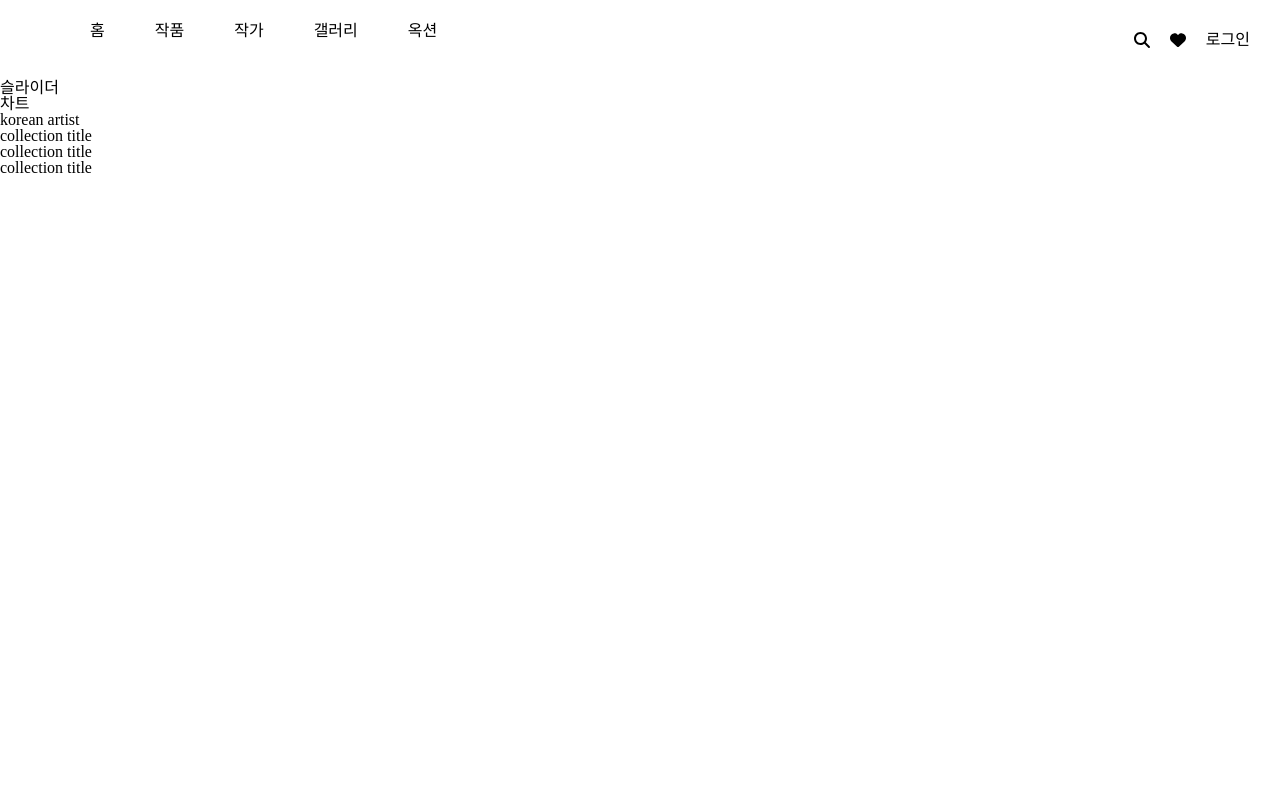
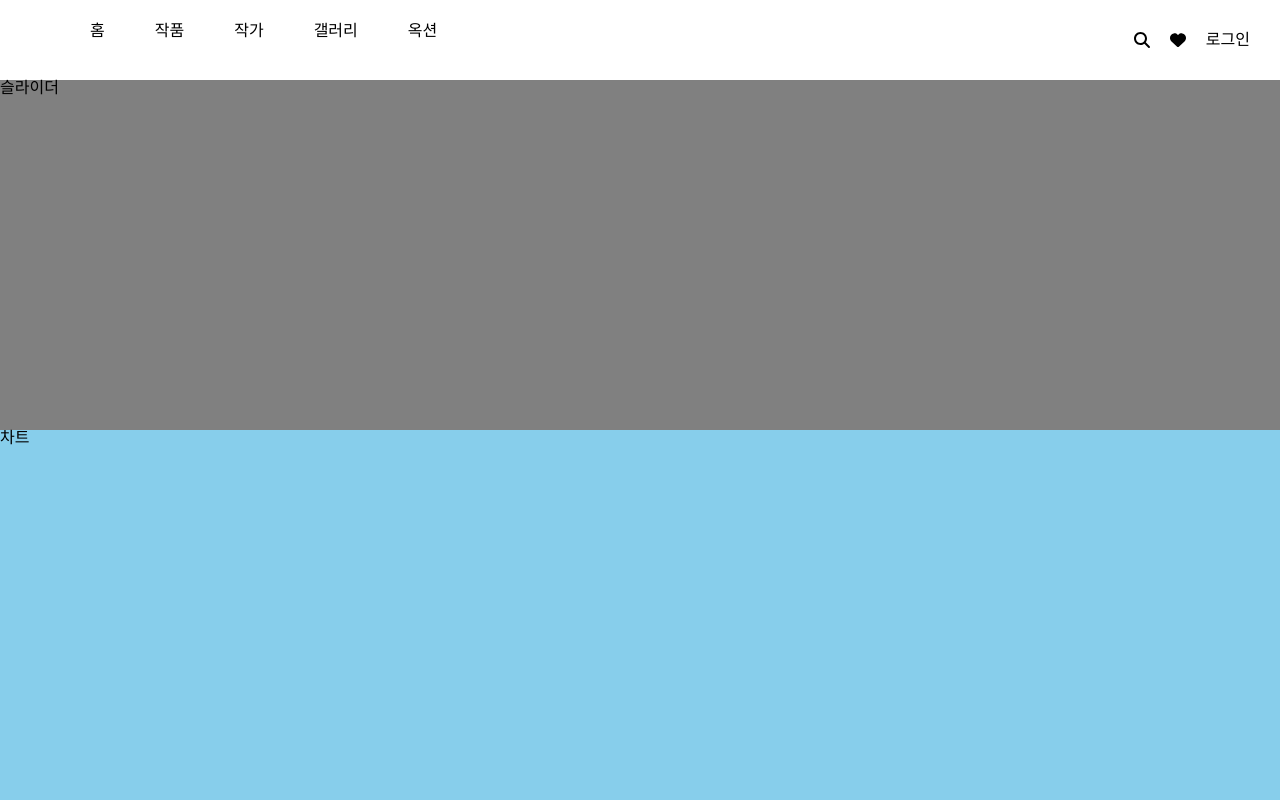
Before and after one commit to Lesh97/artwork, a React (Create React App) app in the folder client/: page /joo in a window 1280 px wide. Shown: the top 800 px of the page. Built offline with nearby package versions, Linux system fonts and the light colour scheme.

Commit message:
연주님 슬라이드 구상

```diff
--- a/client/src/routes/joo.tsx
+++ b/client/src/routes/joo.tsx
@@ -1,15 +1,36 @@
+import { useState } from "react";
+import { styled } from "styled-components";
 import YeonHeader from "../components/YeonHeader";
+
+const MainSlider = styled.div`
+  width: 100%;
+  height: 350px;
+  background-color: grey;
+`;
+const MainChart = styled.div`
+  width: 100%;
+  height: 450px;
+  background-color: skyblue;
+`;
+const KaSlider = styled.div`
+  width: 100%;
+  height: 350px;
+`;
+const CollectionSlider = styled.div`
+  width: 100%;
+  height: 350px;
+`;
 
 function YeonJoo() {
   return (
     <>
       <YeonHeader />
-      <div>슬라이더</div>
-      <div>차트</div>
-      <div>korean artist</div>
-      <div>collection title</div>
-      <div>collection title</div>
-      <div>collection title</div>
+      <MainSlider>슬라이더</MainSlider>
+      <MainChart>차트</MainChart>
+      <KaSlider>korean artist</KaSlider>
+      <CollectionSlider>collection title</CollectionSlider>
+      <CollectionSlider>collection title</CollectionSlider>
+      <CollectionSlider>collection title</CollectionSlider>
     </>
   );
 }
--- a/client/src/routes/na.tsx
+++ b/client/src/routes/na.tsx
@@ -1,13 +1,13 @@
 import YenaHeader from "../components/YenaHeader";
 import styled from "styled-components";
-/**  ---------------필터 부분 ----------------  */
+/**  ---------------필터 부분 CSS ----------------  */
 const Filter = styled.div`
   width: 100%;
   height: 100px;
   background-color: #f0f1f3;
 `;
 
-/**  ---------------메인 부분 ----------------  */
+/**  ---------------메인 부분 CSS ----------------  */
 const MainContainer = styled.div`
   display: flex;
   align-items: center;
```
Also changed, not shown: client/src/components/YeonSlider.tsx (added, +30 -0 lines).
